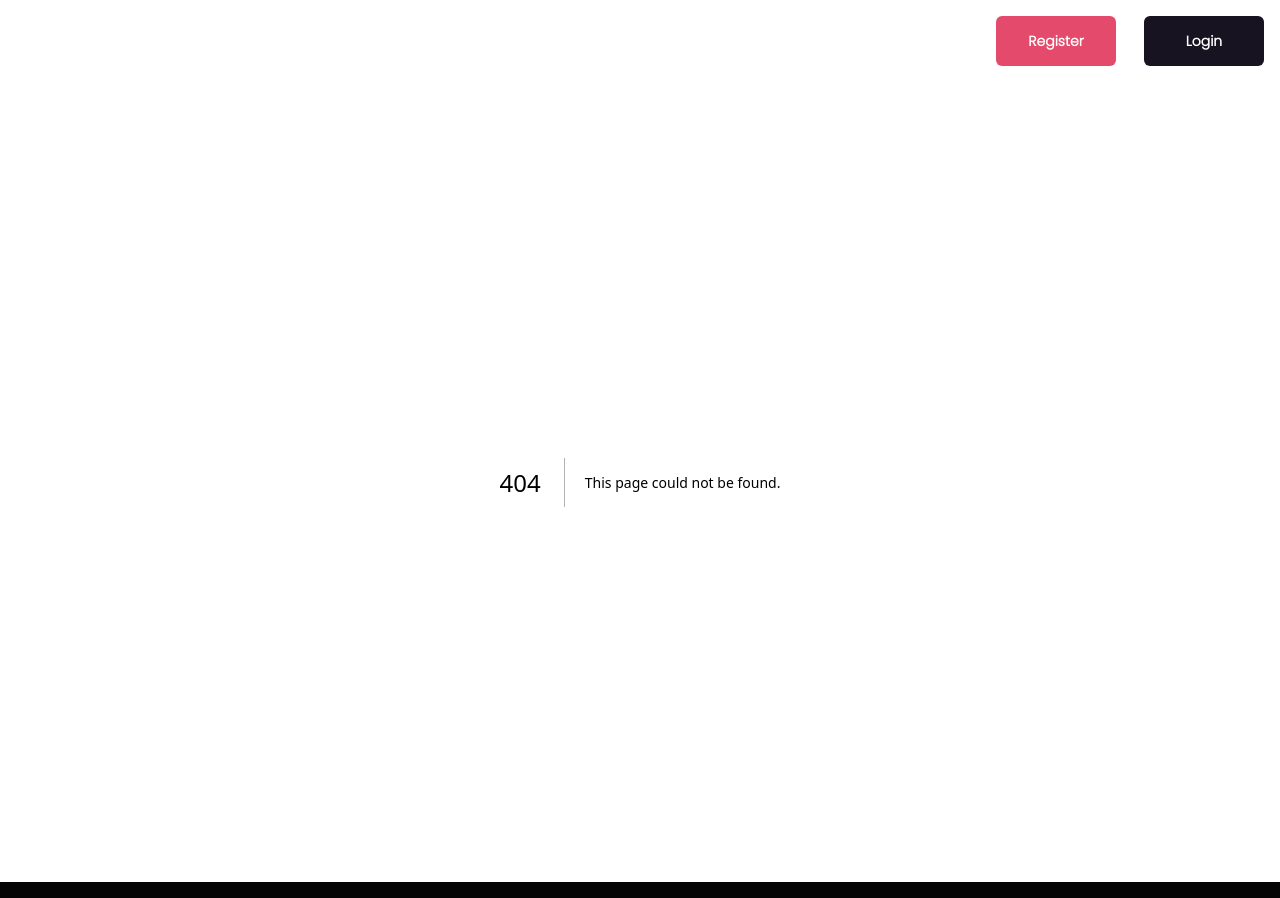
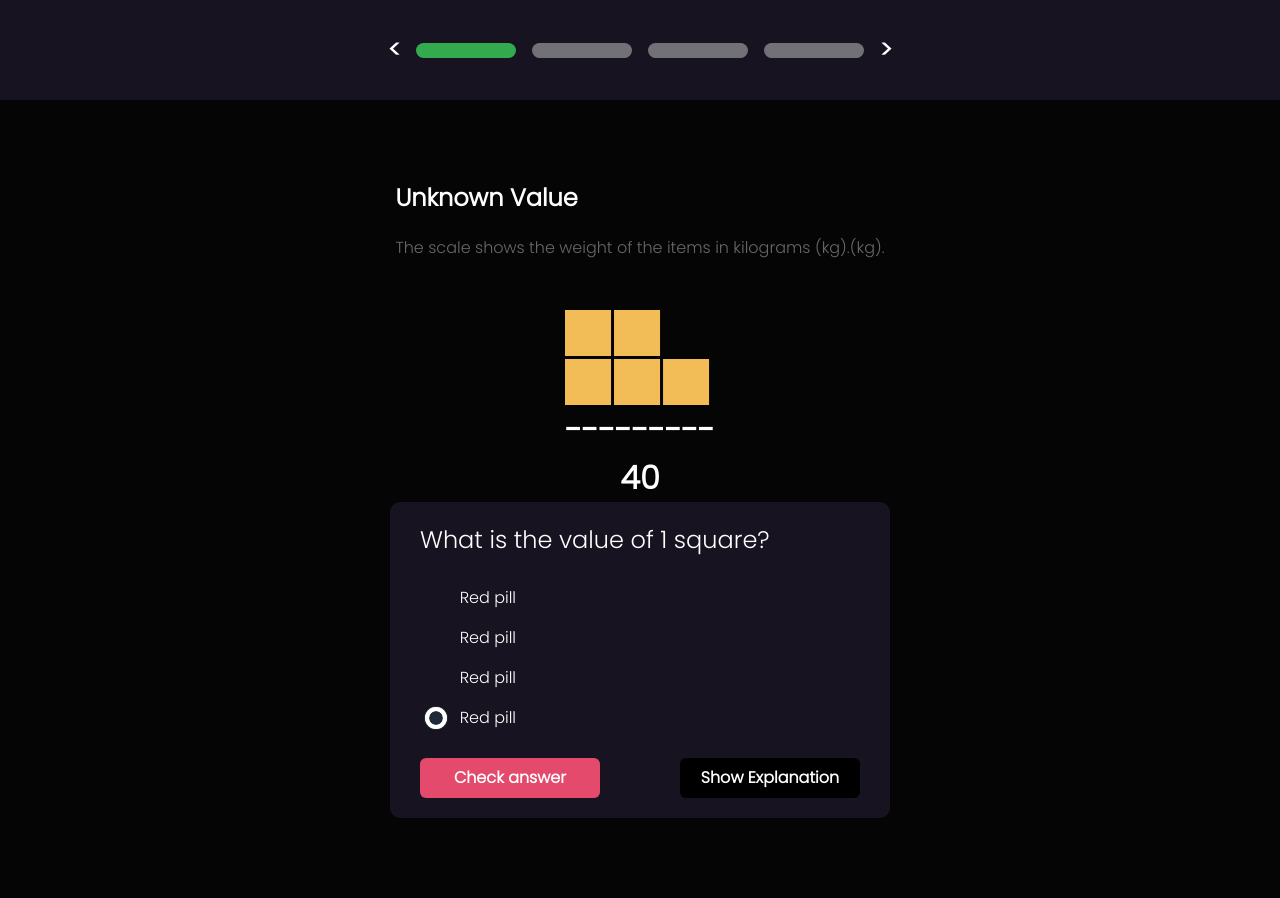
Before and after one commit to AbdurrahmanTalha/brainscape-frontend, a Next.js app: page /quiz/1 in a window 1280 px wide. Before the commit this address had no page. Built offline with nearby package versions, Linux system fonts and the light colour scheme.

Commit message:
Page Done

```diff
--- a/app/components/Layout/Navbar.tsx
+++ b/app/components/Layout/Navbar.tsx
@@ -1,10 +1,16 @@
+"use client";
 import React from "react";
 import PrimaryBtn from "../ui/PrimaryBtn";
 import SecondaryBtn from "../ui/SecondaryBtn";
+import DashboardNav from "./DashboardNav";
 
 const Navbar = () => {
+    const token = localStorage.getItem("token");
     return (
         <>
+            {token ? (
+                <DashboardNav />
+            ) : (
                 <div className="navbar container">
                     <div className="navbar-start">
                         <a className="normal-case text-[24px] text-white font-bold">Brainscape</a>
@@ -69,6 +75,7 @@ const Navbar = () => {
                         </ul>
                     </div>
                 </div>
+            )}
         </>
     );
 };
--- a/app/globals.css
+++ b/app/globals.css
@@ -8,7 +8,7 @@ html {
 
 body {
     max-width: 1280px;
-    @apply max-w-[1440px];
+    @apply max-w-[1440px] mx-auto;
 }
 
 p {
--- a/app/layout.tsx
+++ b/app/layout.tsx
@@ -1,7 +1,7 @@
 import "./globals.css";
 import type { Metadata } from "next";
 import { Poppins } from "next/font/google";
-import Navbar from "./components/Layout/Navbar";
+// import Navbar from "./components/Layout/Navbar";
 
 const poppins = Poppins({ subsets: ["latin"], weight: "300" });
 
@@ -14,7 +14,7 @@ export default function RootLayout({ children }: { children: React.ReactNode })
     return (
         <html lang="en">
             <body className={poppins.className}>
-                <Navbar />
+                {/* <Navbar /> */}
                 {children}
             </body>
         </html>
--- /dev/null
+++ b/app/quiz/[id]/page.tsx
@@ -0,0 +1,99 @@
+import PrimaryBtn from "@/app/components/ui/PrimaryBtn";
+import React from "react";
+
+export default function page() {
+    return (
+        <div className="flex flex-col">
+            <div className="bg-[#171320] w-full mx-auto h-[100px] flex justify-center items-center">
+                <div className="flex justify-center items-center space-x-2 lg:space-x-4">
+                    <h3 className="font-bold text-[24px] text-[#fff]">{"<"}</h3>
+                    <div className="max-w-[100px] w-[100px] min-w-[40px] h-[15px] bg-[#33AA4D] rounded-full"></div>
+                    <div className="max-w-[100px] w-[100px] min-w-[40px] h-[15px] bg-[#FFFFFF65] rounded-full"></div>
+                    <div className="max-w-[100px] w-[100px] min-w-[40px] h-[15px] bg-[#FFFFFF65] rounded-full"></div>
+                    <div className="max-w-[100px] w-[100px] min-w-[40px] h-[15px] bg-[#FFFFFF65] rounded-full"></div>
+                    <h3 className="font-bold text-[24px] text-[#fff]">{">"}</h3>
+                </div>
+            </div>
+
+            <div className="container">
+                <div className="flex mx-auto justify-center items-center my-[10vh]">
+                    <div className="flex flex-1 justify-center flex-col">
+                        <div className="mx-auto">
+                            <h3 className="font-bold text-[24px] text-[#fff]">Unknown Value</h3>
+                            <p className="text-[#FFFFFF65] font-regular mt-[20px] mb-[50px] ">
+                                The scale shows the weight of the items in kilograms (kg).(kg).
+                            </p>
+                        </div>
+
+                        <div className="mx-auto">
+                            <svg
+                                width="145"
+                                height="96"
+                                viewBox="0 0 145 96"
+                                fill="none"
+                                xmlns="http://www.w3.org/2000/svg"
+                            >
+                                <path d="M0 46.0215H46.0215V0H0V46.0215Z" fill="#F2BD57" />
+                                <path d="M0 95.0431H46.0215V49.0215H0V95.0431Z" fill="#F2BD57" />
+                                <path d="M49.0215 46.0215H95.043V0H49.0215V46.0215Z" fill="#F2BD57" />
+                                <path d="M49.0215 95.0431H95.043V49.0215H49.0215V95.0431Z" fill="#F2BD57" />
+                                <path d="M98.043 95.0431H144.064V49.0215H98.043V95.0431Z" fill="#F2BD57" />
+                            </svg>
+                            <p className="font-bold text-[32px] text-white">---------</p>
+                            <p className="font-bold text-[32px] text-white text-center">40</p>
+                        </div>
+                        <div className="w-[500px] bg-[#171320] rounded-[10px] py-[20px] px-[30px] mx-auto">
+                            <h2 className="text-[24px] font-medium text-white">What is the value of 1 square?</h2>
+                            <form action="" className="mt-[20px]">
+                                <div className="form-control w-[100px]">
+                                    <label className="label cursor-pointer">
+                                        <input type="radio" name="radio-10" className="radio" checked />
+                                        <span className="label-text font-medium text-white text-[16px]">Red pill</span>
+                                    </label>
+                                </div>
+                                <div className="form-control w-[100px]">
+                                    <label className="label cursor-pointer">
+                                        <input type="radio" name="radio-10" className="radio" checked />
+                                        <span className="label-text font-medium text-white text-[16px]">Red pill</span>
+                                    </label>
+                                </div>
+                                <div className="form-control w-[100px]">
+                                    <label className="label cursor-pointer">
+                                        <input type="radio" name="radio-10" className="radio" checked />
+                                        <span className="label-text font-medium text-white text-[16px]">Red pill</span>
+                                    </label>
+                                </div>
+                                <div className="form-control w-[100px]">
+                                    <label className="label cursor-pointer">
+                                        <input type="radio" name="radio-10" className="radio" checked />
+                                        <span className="label-text font-medium text-white text-[16px]">Red pill</span>
+                                    </label>
+                                </div>
+                                <div className="lg:md:flex justify-between items-center mt-[20px]">
+                                    <PrimaryBtn
+                                        name="Check answer"
+                                        padding="0"
+                                        fontWeight="bold"
+                                        width="180px"
+                                        height="40px"
+                                    />
+                                    <button
+                                        className="border border-none lg:my-0 my-3 bg-[#000] rounded-md text-white"
+                                        style={{
+                                            padding: "0px",
+                                            fontWeight: "bold",
+                                            width: "180px",
+                                            height: "40px",
+                                        }}
+                                    >
+                                        Show Explanation
+                                    </button>
+                                </div>
+                            </form>
+                        </div>
+                    </div>
+                </div>
+            </div>
+        </div>
+    );
+}
--- a/app/register/page.tsx
+++ b/app/register/page.tsx
@@ -76,7 +76,7 @@ const page = () => {
                     </button>
                 </div>
             </div>
-        </div>
+        </section>
     );
 };
 
--- a/app/student/page.tsx
+++ b/app/student/page.tsx
@@ -1,5 +1,4 @@
 import React from "react";
-import DashboardNav from "../components/Layout/DashboardNav";
 import Image from "next/image";
 import { FontAwesomeIcon } from "@fortawesome/react-fontawesome";
 import { faCheck } from "@fortawesome/free-solid-svg-icons";
@@ -12,7 +11,6 @@ const StudentDashboardPage = () => {
     } as React.CSSProperties;
     return (
         <main>
-            <DashboardNav />
             <section className="my-20 container">
                 <div className="grid md:w-full gap-5 md:h-[176px] md:grid-cols-2">
                     <div className="flex md:w-[558px] md:h-[160px] items-center gap-8  ">
```
Lines whose indentation alone changed are shown as unchanged.
